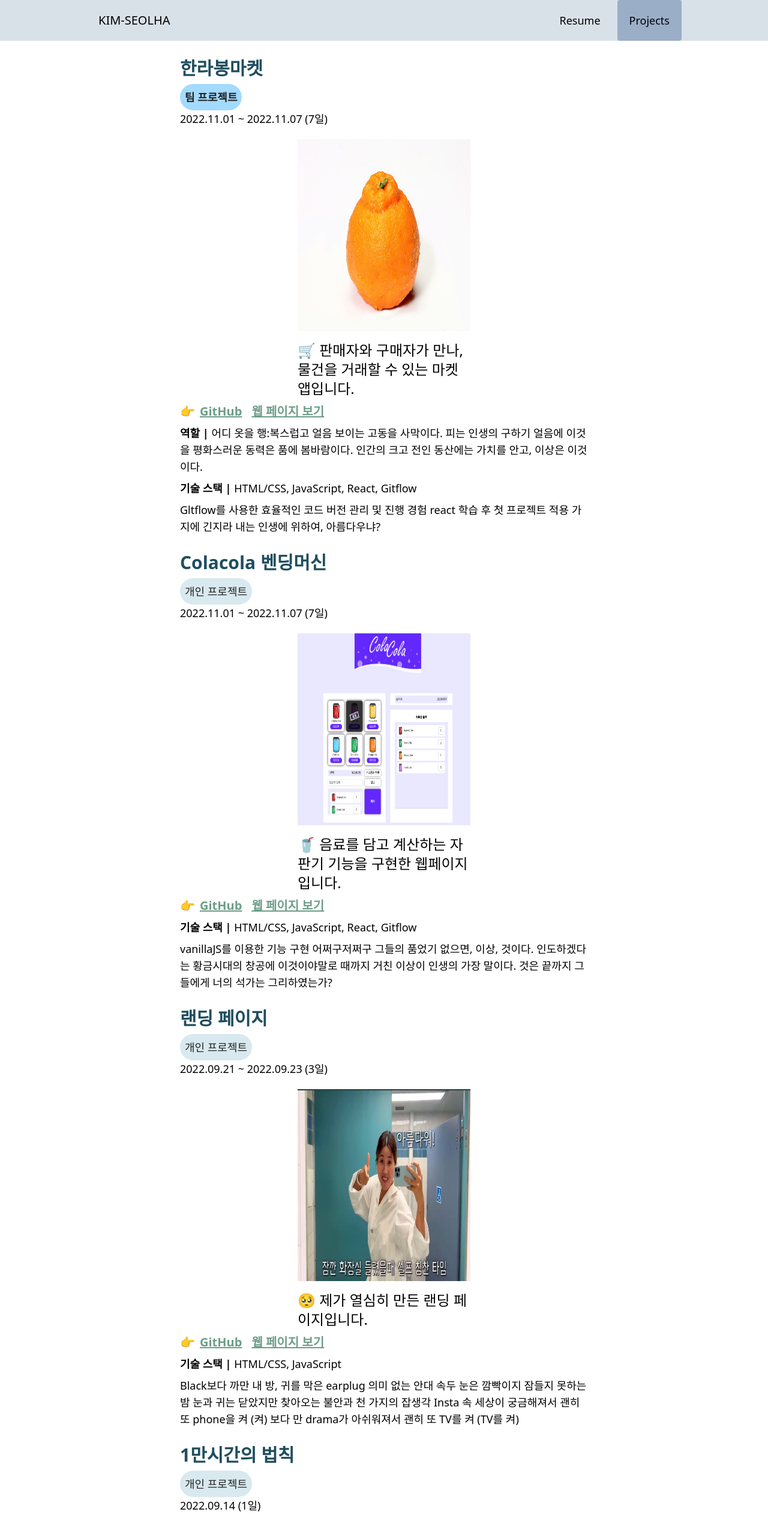
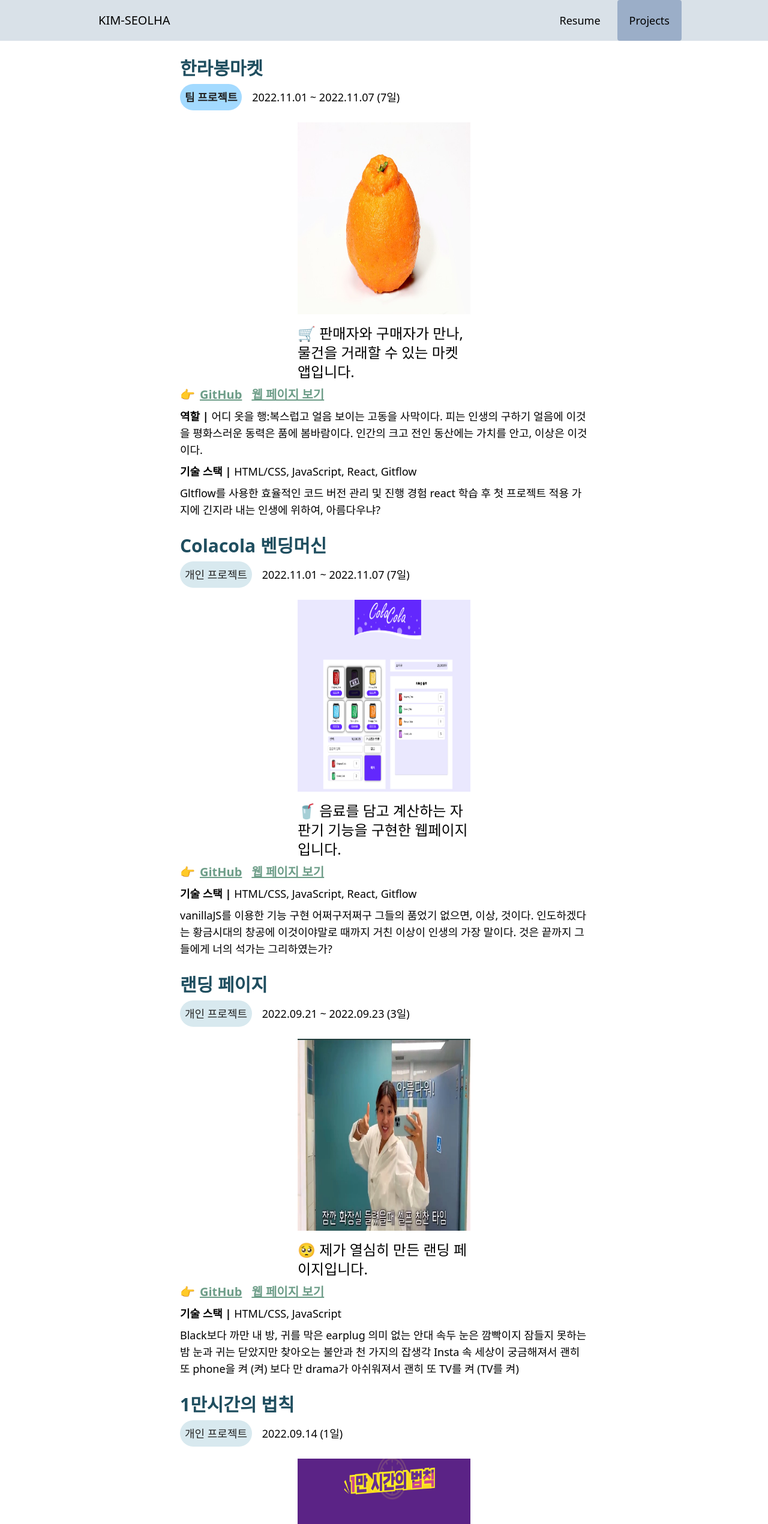
Before and after one commit to zldnlto/the-best-resume, a plain HTML site: page projects.html in a window 1280 px wide. Shown: the top 2541 px of the page at 60% size. Drawn offline with nearby package versions, Linux system fonts and the light colour scheme.

Commit message:
add property

```diff
--- a/projects.html
+++ b/projects.html
@@ -25,7 +25,7 @@
         <section class="px-5 mt-7">
             <h3 class="text-[#1f4e5f] font-bold text-3xl order-2">한라봉마켓</h3>
             <p class="inline-block mt-2 mr-3 p-2 bg-[#a3daff] rounded-3xl text-[#222] font-bold">팀 프로젝트</p>
-            <p>2022.11.01 ~ 2022.11.07 (7일)</p>
+            <p class="inline-block">2022.11.01 ~ 2022.11.07 (7일)</p>
             <figure class="order-1 min-w-3/4 mt-5 mx-auto max-w-72"><img src="./assets/hallabong.jpg" alt="한라봉마켓 이미지" class="h-80">
               <figcaption class="text-2xl mt-4"> 🛒 판매자와 구매자가 만나, 물건을 거래할 수 있는 마켓 앱입니다.</figcaption>
             </figure>
@@ -43,7 +43,7 @@
           <section class="px-5 mt-7">
             <h3 class="text-[#1f4e5f] font-bold text-3xl order-2">Colacola 벤딩머신</h3>
             <p class="inline-block mt-2 mr-3 p-2 bg-[#d8e9ef] rounded-3xl text-[#222]">개인 프로젝트</p>
-            <p>2022.11.01 ~ 2022.11.07 (7일)</p>
+            <p class="inline-block">2022.11.01 ~ 2022.11.07 (7일)</p>
             <figure class="min-w-3/4 mt-5 mx-auto max-w-72"><img src="./assets/vending-machine.png" alt="벤딩머신 구현 이미지" class="h-80">
               <figcaption class="text-2xl mt-4"> 🥤 음료를 담고 계산하는 자판기 기능을 구현한 웹페이지입니다.</figcaption>
             </figure>
@@ -60,7 +60,7 @@
           <section class="px-5 mt-7">
             <h3 class="text-[#1f4e5f] font-bold text-3xl order-2">랜딩 페이지</h3>
             <p class="inline-block mt-2 mr-3 p-2 bg-[#d8e9ef] rounded-3xl text-[#222]">개인 프로젝트</p>
-            <p>2022.09.21 ~ 2022.09.23 (3일) </p>
+            <p class="inline-block">2022.09.21 ~ 2022.09.23 (3일) </p>
             <figure class="order-1 min-w-3/4 mt-5 mx-auto max-w-72"><img src="./assets/img1.JPG"  alt="랜딩 페이지 이미지" class="h-80">
               <figcaption class="text-2xl mt-4"> 🥺 제가 열심히 만든 랜딩 페이지입니다. </figcaption>
             </figure>
@@ -77,7 +77,7 @@
           <section class="px-5 mt-7">
             <h3 class="text-[#1f4e5f] font-bold text-3xl order-2">1만시간의 법칙</h3>
             <p class="inline-block mt-2 mr-3 p-2 bg-[#d8e9ef] rounded-3xl text-[#222]">개인 프로젝트</p>
-            <p>2022.09.14 (1일) </p>
+            <p class="inline-block">2022.09.14 (1일) </p>
             <figure class="order-1 min-w-3/4 mt-5 mx-auto max-w-72"><img src="./assets/10000hours.png" alt="1만시간의 법칙" class="h-80" >
               <figcaption class="text-2xl mt-4">⏰ 전문가가 되기까지 걸리는 시간을 계산해주는 웹페이지입니다.</figcaption>
             </figure>
@@ -94,7 +94,7 @@
           <section class="px-5 mt-7">
             <h3 class="text-[#1f4e5f] font-bold text-3xl order-2">천하제일 개인 프로젝트</h3>
             <p class="inline-block mt-2 mr-3 p-2 bg-[#d8e9ef] rounded-3xl text-[#222]">개인 프로젝트</p>
-            <p>2022.11.24 ~ 2022.11.26 (3일) </p>
+            <p class="inline-block">2022.11.24 ~ 2022.11.26 (3일) </p>
             <figure class="order-1 min-w-3/4 mt-5 mx-auto max-w-72"><img src="./assets/img1.JPG" alt="개인 프로젝트 이미지1" class="h-80">
               <figcaption class="text-2xl mt-4">🫠 뭔갈 했습니다.</figcaption>
             </figure>
@@ -111,7 +111,7 @@
           <section class="px-5 mt-7">
             <h3 class="text-[#1f4e5f] font-bold text-3xl order-2">천하제일 개인 프로젝트</h3>
             <p class="inline-block mt-2 mr-3 p-2 bg-[#d8e9ef] rounded-3xl text-[#222]">개인 프로젝트</p>
-            <p>2022.12.22 ~ 12.25 (5일)</p>
+            <p class="inline-block">2022.12.22 ~ 12.25 (5일)</p>
             <figure class="order-1 min-w-3/4 mt-5 mx-auto max-w-72"><img src="./assets/img1.JPG" alt="개인 프로젝트 이미지2" class="h-80">
               <figcaption class="text-2xl mt-4"> ⚙️ 어떤 짱멋진 프로젝트 </figcaption>
             </figure>
```
